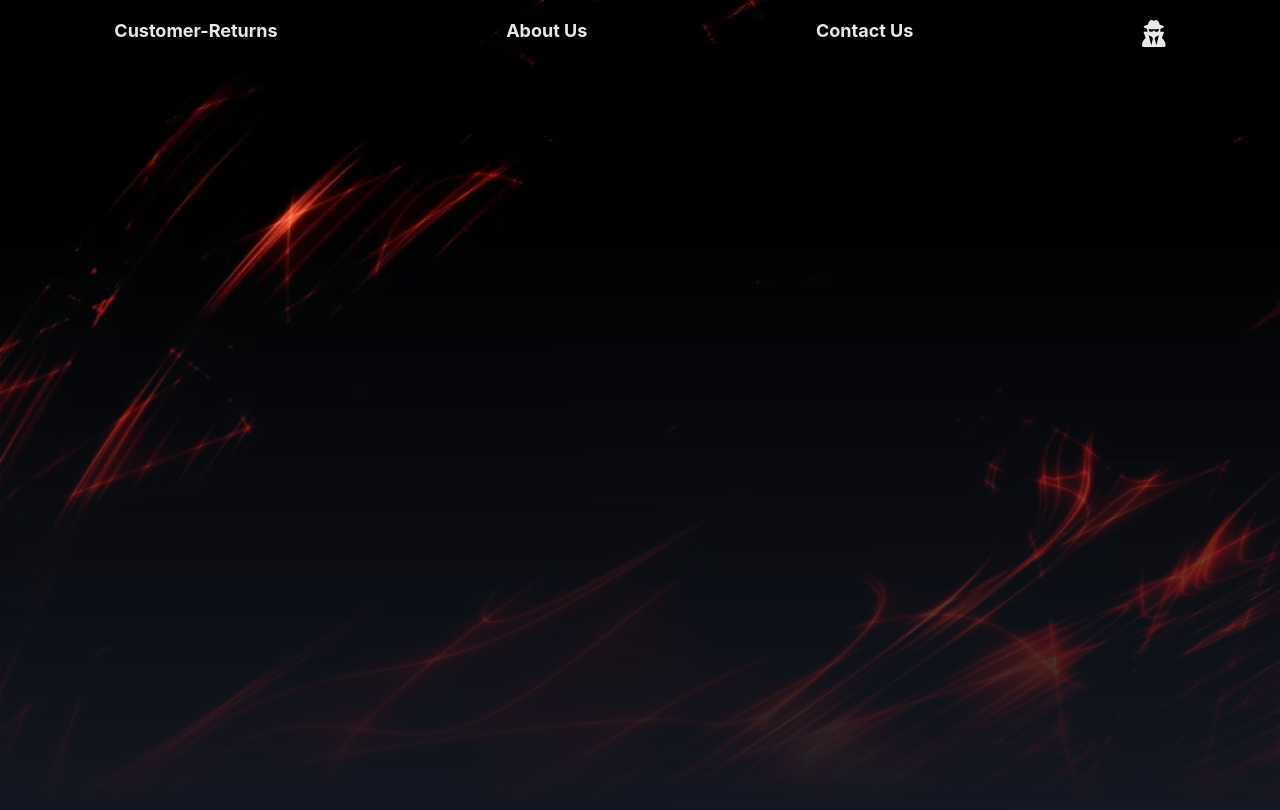
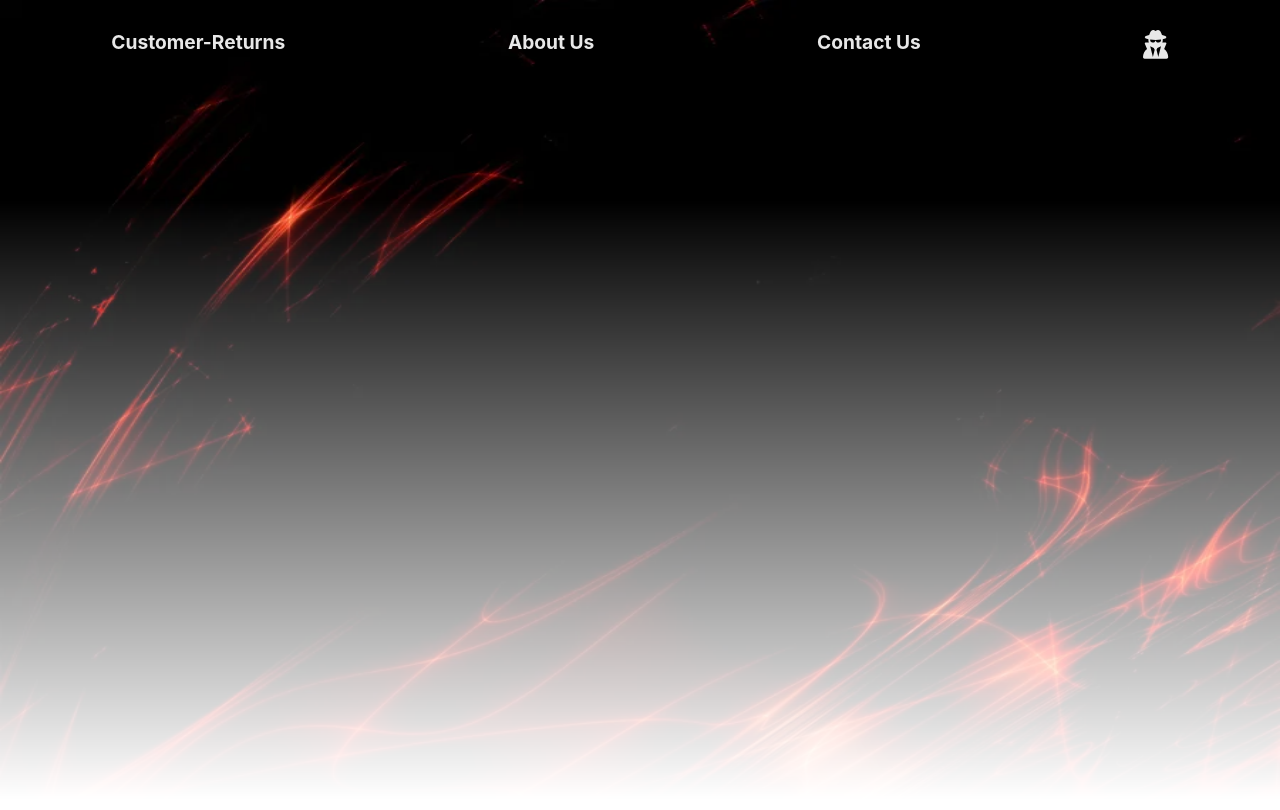
Before and after one commit to Deekshith-S-Shetty/Customer-Returns, a React (Create React App) app: page /main in a window 1280 px wide. Shown: the top 810 px of the page. Built offline with nearby package versions, Linux system fonts and the light colour scheme; no server answers; the HTML template or start-up script is replaced by a standard one.

Commit message:
Add major design changes to the application

```diff
--- a/src/components/Header.css
+++ b/src/components/Header.css
@@ -5,14 +5,13 @@
   display: flex;
   justify-content: space-around;
   width: 100%;
-  position: fixed;
 }
 
 .header-item {
   background: none;
   color: #e8e8e8;
-  margin: 20px 0;
-  font-size: large;
+  margin: 30px 0;
+  font-size: 1.2rem;
   font-weight: bold;
   display: inline-block;
   position: relative;
--- a/src/components/MainPage.css
+++ b/src/components/MainPage.css
@@ -1,6 +1,6 @@
 .main-page {
   width: 100%;
-  height: 200vh;
+  background-color: black;
 }
 
 .main-page::before {
@@ -11,6 +11,5 @@
   height: 100vh;
   width: 100%;
   z-index: 0;
-  /* mask-image: linear-gradient(rgba(0, 0, 0, 1), transparent 150%); */
   mask-image: linear-gradient(black 25%, transparent 100%);
 }
--- a/src/components/Signin.jsx
+++ b/src/components/Signin.jsx
@@ -13,7 +13,7 @@ export default function Signin() {
     auth
       .signInWithEmailAndPassword(input.userName, input.password)
       .then((auth) => {
-        navigate("/");
+        navigate("/main");
       })
       .catch((error) => alert(error.message));
   };
--- a/src/components/Signup.jsx
+++ b/src/components/Signup.jsx
@@ -22,7 +22,7 @@ export default function Signup() {
     auth
       .createUserWithEmailAndPassword(input.email, input.password)
       .then((auth) => {
-        navigate("/");
+        navigate("/main");
       })
       .catch((error) => alert(error.message));
   };
--- a/src/components/signup_signin.css
+++ b/src/components/signup_signin.css
@@ -5,6 +5,12 @@
   align-items: center;
   justify-content: center;
   position: relative;
+  background: linear-gradient(
+    75deg,
+    rgb(20, 23, 33) 0%,
+    rgb(20, 23, 33) 50%,
+    rgba(20, 23, 33, 0.8) 100%
+  );
 }
 
 .auth-card {
--- a/src/index.css
+++ b/src/index.css
@@ -1,12 +1,6 @@
 * {
   margin: 0;
   padding: 0;
-  background: linear-gradient(
-    75deg,
-    rgb(20, 23, 33) 0%,
-    rgb(20, 23, 33) 50%,
-    rgba(20, 23, 33, 0.8) 100%
-  );
 }
 
 body {
```
